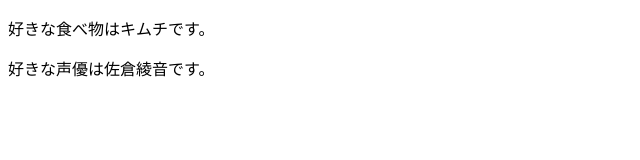
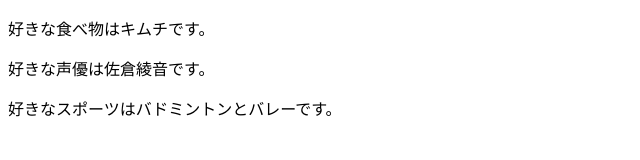
Before and after one commit to moppechan/command-practice, a plain HTML site: page index.html in a window 1280 px wide. Shown: the whole page, without its empty margins (0-640 px from the left). Drawn offline with Linux system fonts and the light colour scheme.

Commit message:
好きなスポーツを追記＆修正

```diff
--- a/index.html
+++ b/index.html
@@ -4,5 +4,6 @@
 	<body>
 		<p>好きな食べ物はキムチです。</p>
 		<p>好きな声優は佐倉綾音です。</p>
+		<p>好きなスポーツはバドミントンとバレーです。</p>
 	</body>
 </html>
```
